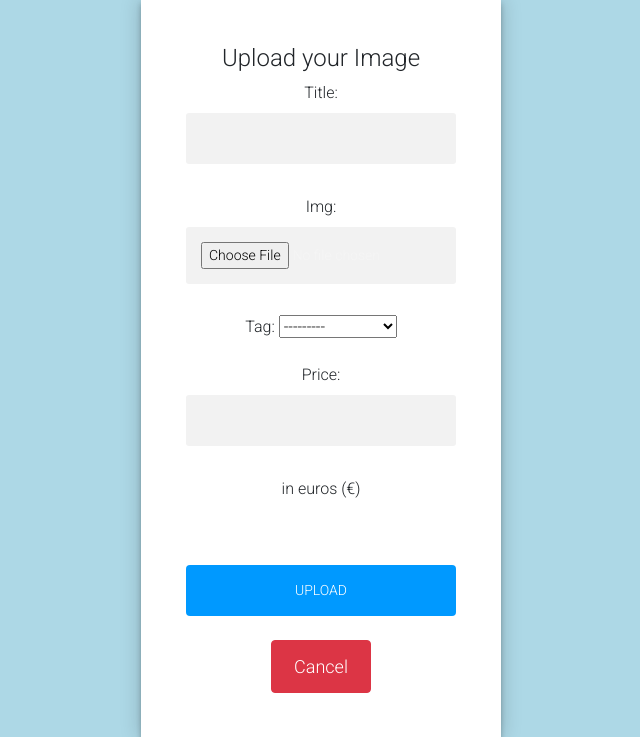
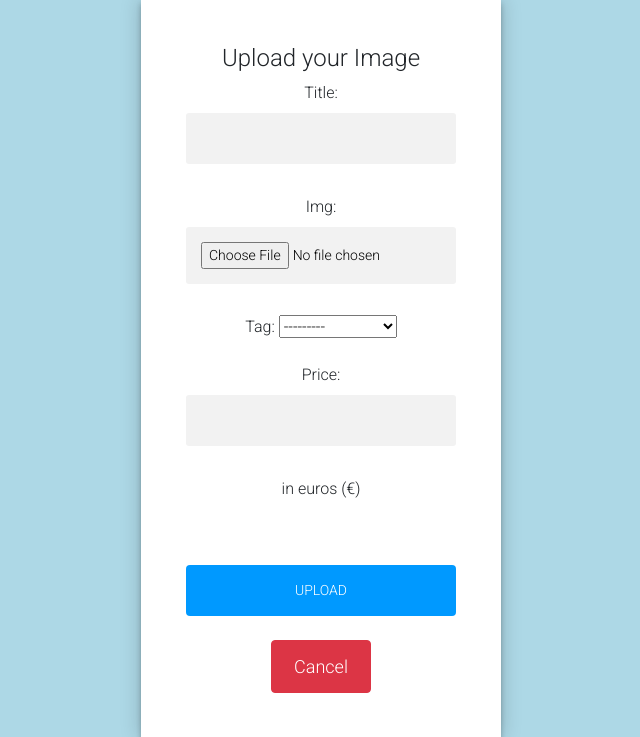
Before and after one commit to poltimmer/2ID60, a Django app: page /post/new/ in a window 1280 px wide. Shown: the part 101-838 px from the top of the page, without its empty margins (319-959 px from the left). Run offline with Django 3.2, Linux system fonts and the light colour scheme; some libraries are stand-ins or nearby versions.

Commit message:
black color

```diff
--- a/blog/static/css/styles.css
+++ b/blog/static/css/styles.css
@@ -844,3 +844,7 @@ input:focus {
   margin: auto 10px;
   width: 13px;
 }
+
+.form input {
+  color: black;
+}
```
